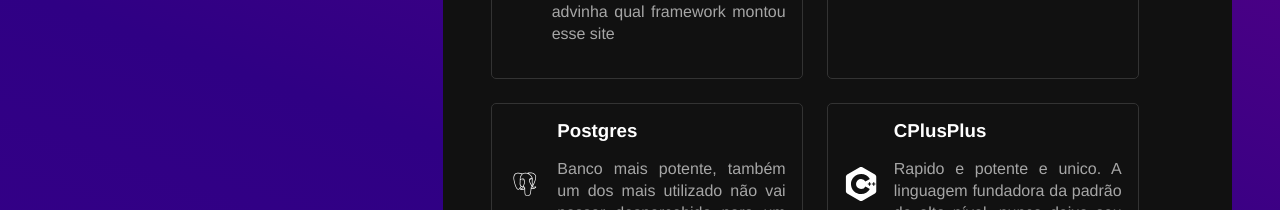
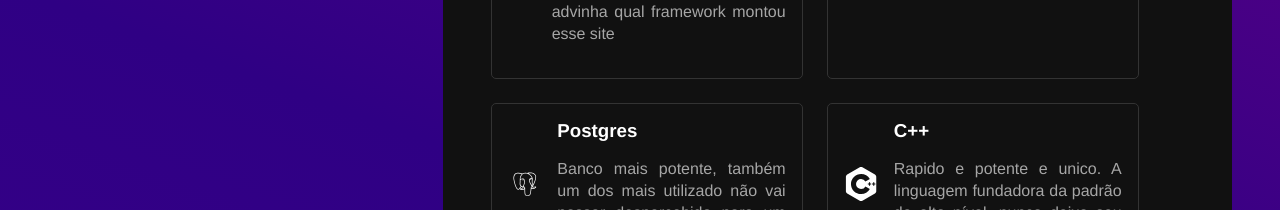
Before and after one commit to GuilhermeNobre/portfolio-guilherme, a React (Vite) app: page / in a window 1280 px wide. Shown: the part 1260-1470 px from the top of the page. Built offline with nearby package versions, Linux system fonts and the light colour scheme.

Commit message:
Fix: bug Cpluspls to C++

```diff
--- a/src/components/TechologiesContainer.jsx
+++ b/src/components/TechologiesContainer.jsx
@@ -46,7 +46,7 @@ const technologies = [
   { id: "react", name: "React", icon: <DiReact />, textinfo: technologies_text['react'] },
   { id: "Golang", name: "Golang", icon: <SiGoland />, textinfo: technologies_text['golang'] },
   { id: "Postgres", name: "Postgres", icon: <DiPostgresql />, textinfo: technologies_text['postgres'] },
-  { id: "CPlusPlus", name: "CPlusPlus", icon: <SiCplusplus />, textinfo: technologies_text['cplusplus'] },
+  { id: "CPlusPlus", name: "C++", icon: <SiCplusplus />, textinfo: technologies_text['cplusplus'] },
   { id: "Espressif", name: "Espressif", icon: <SiEspressif />, textinfo: technologies_text['espressif'] },
   { id: "aws", name: "AWS", icon: <SiAmazonaws />, textinfo: technologies_text['amazon'] },
   { id: "Flutter", name: "Flutter", icon: <SiFlutter />, textinfo: technologies_text['flutter'] },
```
